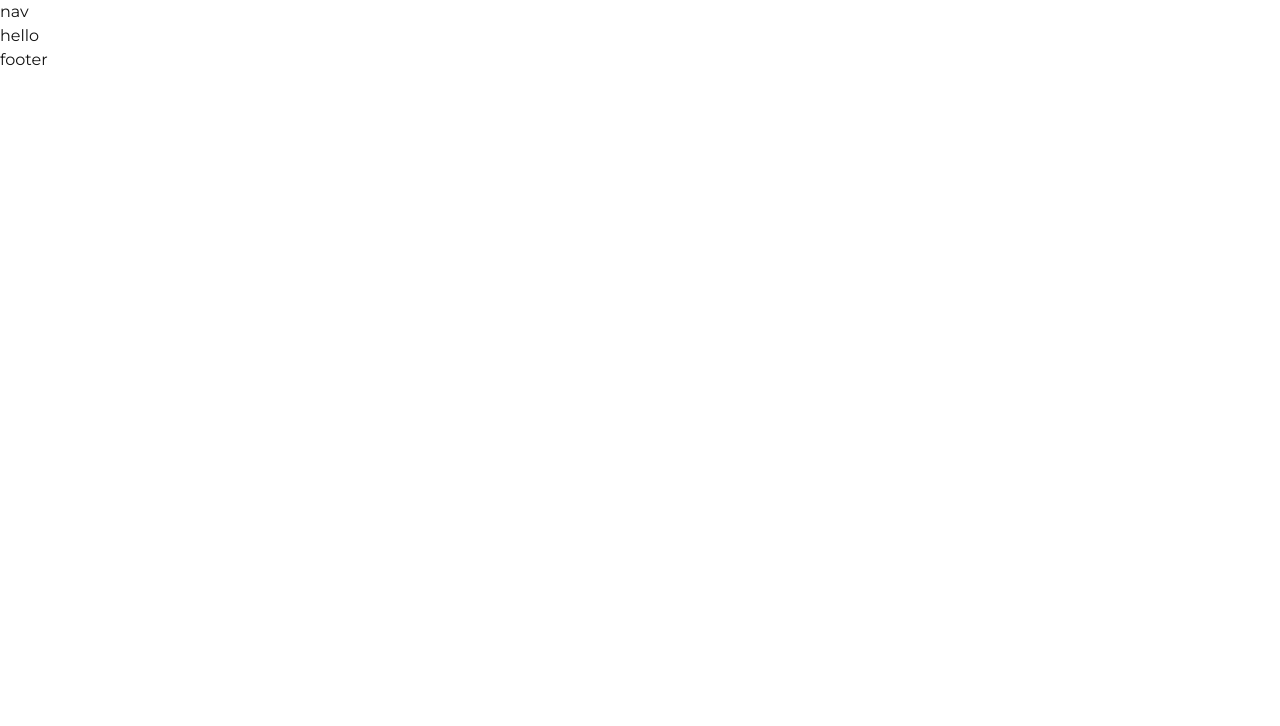
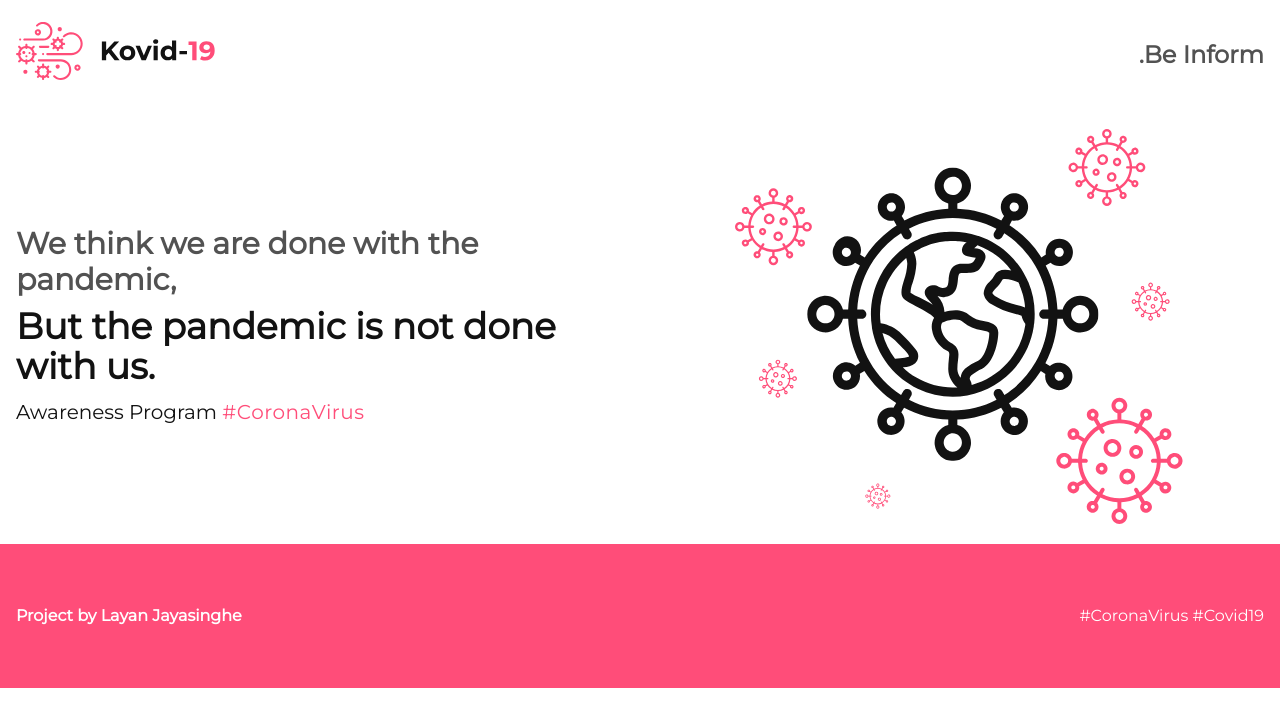
Before and after one commit to LayanJay/Kovid-19, a Next.js app: page / in a window 1280 px wide. Shown: the top 726 px of the page. Built offline with nearby package versions, Linux system fonts and the light colour scheme.

Commit message:
add main section

```diff
--- a/components/Layout/Container.jsx
+++ b/components/Layout/Container.jsx
@@ -1,6 +1,8 @@
 const Container = ({ children }) => {
   return (
-    <div className="max-w-7xl mx-auto font-primary text-black">{children}</div>
+    <div className="max-w-7xl mx-auto font-primary text-black px-4">
+      {children}
+    </div>
   );
 };
 
--- a/components/Layout/Footer.jsx
+++ b/components/Layout/Footer.jsx
@@ -1,5 +1,12 @@
 const Footer = () => {
-  return <footer>footer</footer>;
+  return (
+    <footer className="bg-pink h-36">
+      <div className="max-w-7xl mx-auto font-primary text-white h-full p-4 flex items-center justify-between">
+        <p className="font-semibold">Project by Layan Jayasinghe</p>
+        <p className="font-medium">#CoronaVirus #Covid19</p>
+      </div>
+    </footer>
+  );
 };
 
 export default Footer;
--- a/components/Layout/Nav/index.jsx
+++ b/components/Layout/Nav/index.jsx
@@ -1,5 +1,21 @@
+import Link from "next/link";
+import Image from "next/image";
+
 const Navbar = () => {
-  return <nav>nav</nav>;
+  return (
+    <nav className="max-w-7xl mx-auto font-primary flex justify-between items-center p-4">
+      <Link href="/">
+        <a>
+          <Image src="/logo.svg" width={200} height={70} placeholder="blur" />
+        </a>
+      </Link>
+      <Link href="/be-inform">
+        <a className="text-xl sm:text-2xl font-semibold text-gray hover:text-pink transition ease-in">
+          .Be Inform
+        </a>
+      </Link>
+    </nav>
+  );
 };
 
 export default Navbar;
--- a/components/Layout/index.jsx
+++ b/components/Layout/index.jsx
@@ -5,11 +5,11 @@ import Footer from "./Footer";
 const Layout = ({ children }) => {
   return (
     <>
+      <Nav />
       <Container>
-        <Nav />
-        <main>{children}</main>
-        <Footer />
+        <main className="my-5">{children}</main>
       </Container>
+      <Footer />
     </>
   );
 };
--- a/pages/index.jsx
+++ b/pages/index.jsx
@@ -1,7 +1,36 @@
+import Image from "next/image";
+
 import Layout from "../Components/Layout";
 
 const Index = () => {
-  return <Layout>hello</Layout>;
+  return (
+    <Layout>
+      {/* main section */}
+      <section className="grid grid-rows-1 grid-cols-1 md:grid-cols-2 gap-7 place-items-center mb-5">
+        <div className="md:col-span-1 md:col-start-2 md:col-end-3 md:row-start-1">
+          <img
+            className="max-w-md md:w-auto sm:w-72 w-56"
+            src="/main.svg"
+            width={600}
+            height={600}
+            loading="lazy"
+          />
+        </div>
+        <div className="md:col-span-1 md:col-start-1 md:col-end-2">
+          <h2 className="text-gray text-2xl sm:text-3xl font-semibold mb-2 leading-8">
+            We think we are done with the pandemic,
+          </h2>
+          <h1 className="text-black text-3xl sm:text-4xl font-semibold leading-8 mb-3">
+            But the pandemic is not done with us.
+          </h1>
+          <p className="text-lg sm:text-xl font-medium leading-8">
+            Awareness Program{" "}
+            <span className="text-pink tracking-wide">#CoronaVirus</span>
+          </p>
+        </div>
+      </section>
+    </Layout>
+  );
 };
 
 export default Index;
--- a/tailwind.config.js
+++ b/tailwind.config.js
@@ -5,6 +5,8 @@ module.exports = {
     colors: {
       black: '#121212',
       pink: '#FF4D79',
+      gray: '#525252',
+      white: '#fff',
     },
     extend: {
       fontFamily: {
```
